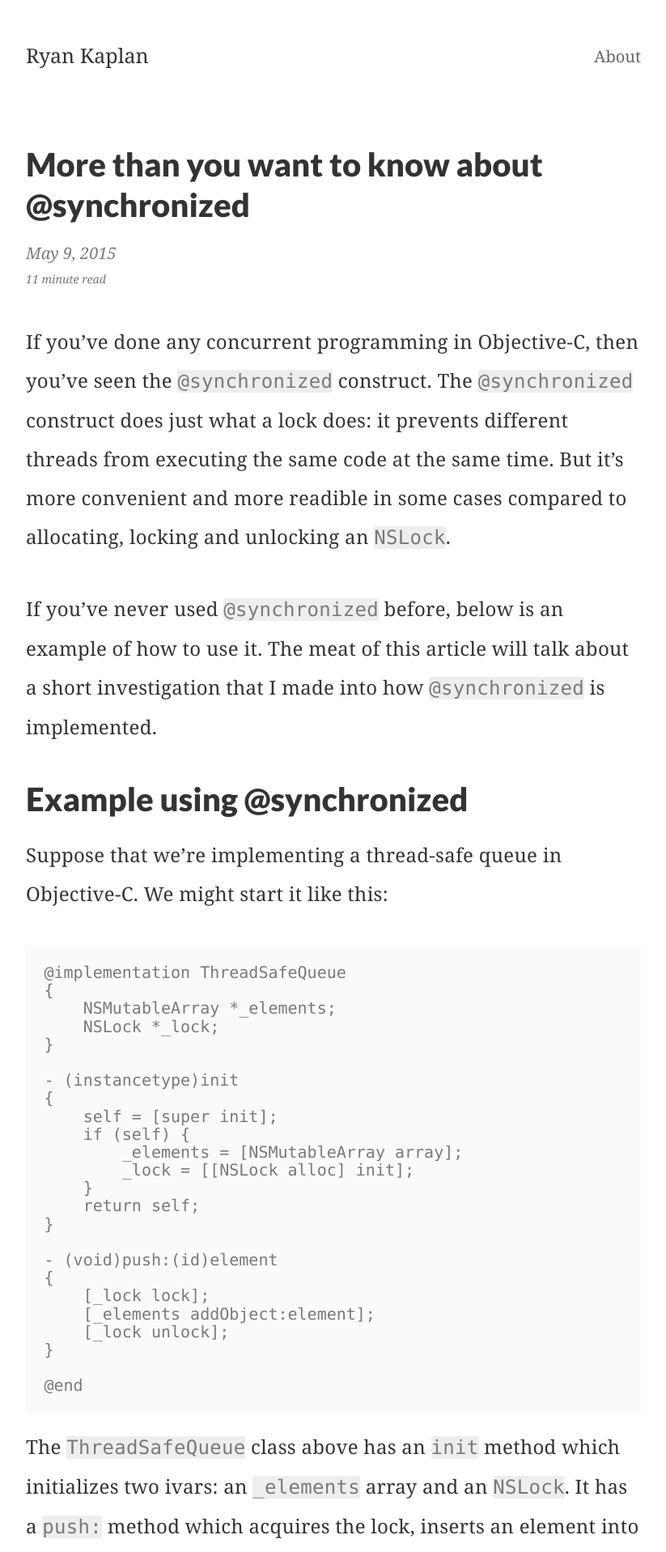
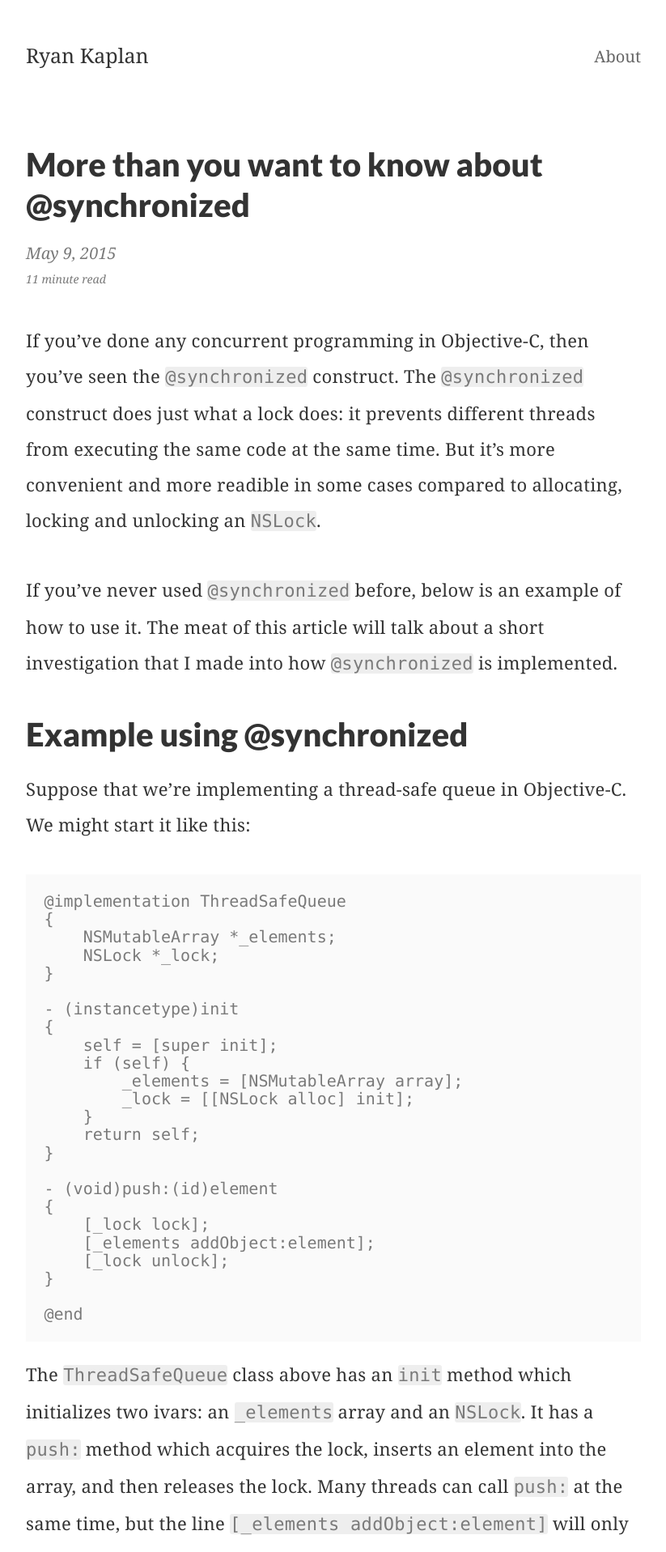
Before and after one commit to ryankaplan/ryankaplan.github.io, a Jekyll site: the page built from _posts/2015-05-09-synchronized.md, in a window 1280 px wide. Shown: the top 1917 px of the page at 81% size, without its empty margins (228-1051 px from the left). Built offline with Jekyll 4.4.1, drawn with Linux system fonts in a browser that asks for light colours; comment, search, counter and statistics services are not loaded.

Commit message:
Reduce font size slightly

```diff
--- a/_sass/_typography.scss
+++ b/_sass/_typography.scss
@@ -9,7 +9,7 @@ abbr {
 
 p, li {
   color: #333;
-  font-size: 1.2rem;
+  font-size: 1.1rem;
   line-height: 2.0;
   letter-spacing: 0.3px;
 }
```
